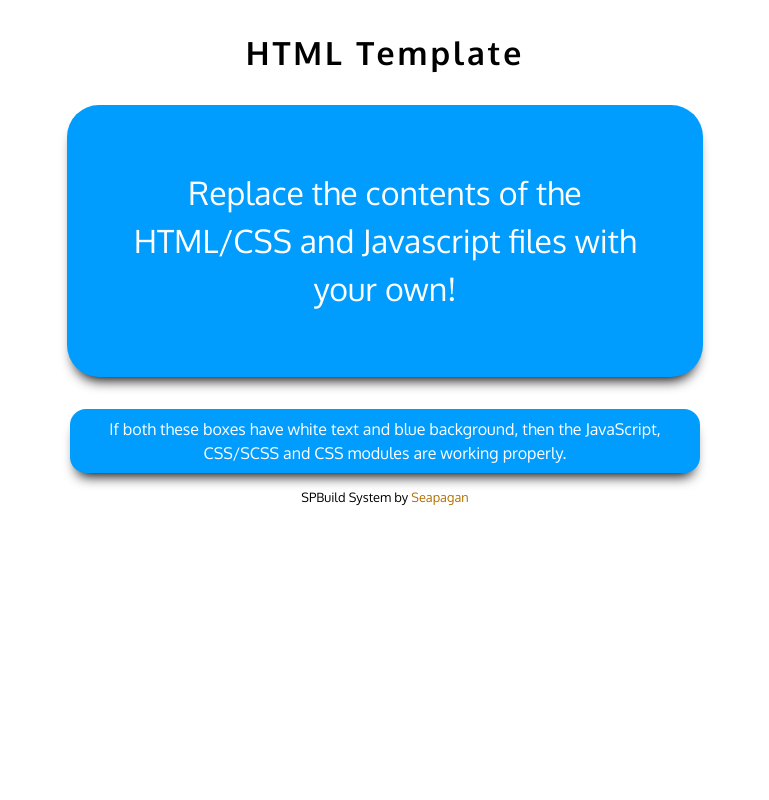
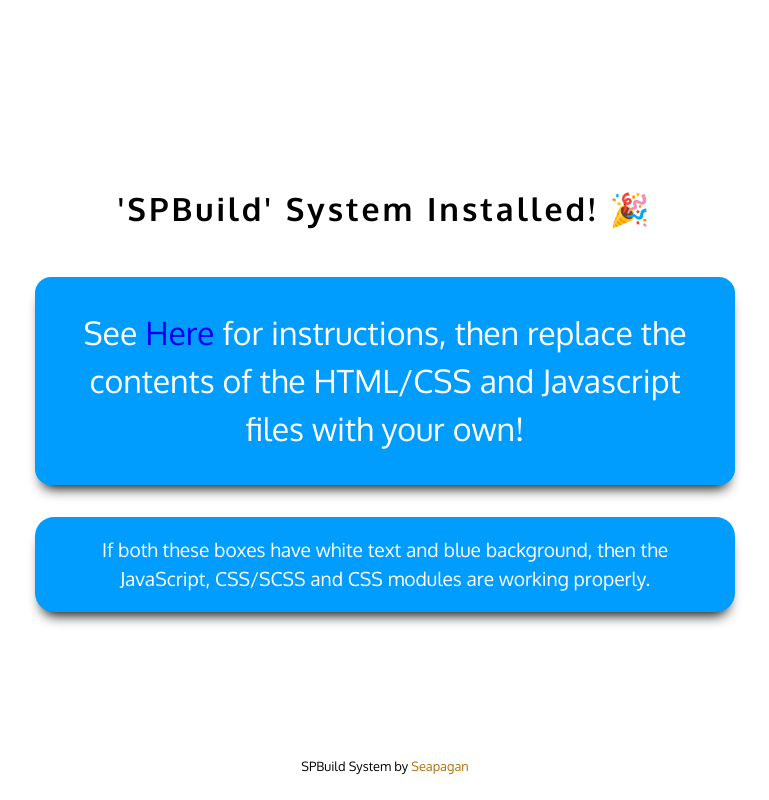
Before and after one commit to seapagan/sp-build, a website built with webpack: page src/index.html in a window 1280 px wide. Shown: the whole page, without its empty margins (255-1024 px from the left). Built offline with nearby package versions, Linux system fonts and the light colour scheme.

Commit message:
update placeholder and styling

```diff
--- a/src/index.html
+++ b/src/index.html
@@ -14,11 +14,18 @@
   </head>
   <body>
     <header>
-      <h1>HTML Template</h1>
+      <h1>'SPBuild' System Installed! 🎉</h1>
     </header>
     <main>
       <p class="big-box">
-        Replace the contents of the HTML/CSS and Javascript files with your own!
+        See
+        <a
+          href="https://github.com/seapagan/sp-build#how-to-use"
+          target="_blank"
+          >Here</a
+        >
+        for instructions, then replace the contents of the HTML/CSS and
+        Javascript files with your own!
       </p>
       <p class="check" id="js-test">
         If you can read this, the JavaScript is not loading properly! The page
--- a/src/styles/site.css
+++ b/src/styles/site.css
@@ -8,16 +8,33 @@
 
 /* ----------- DELETE BELOW THIS and replace with your own styles ----------- */
 body {
+  position: relative;
   font-family: Oxygen, sans-serif;
   max-width: 700px;
+  display: flex;
+  flex-direction: column;
+  row-gap: 1em;
+  justify-content: center;
+  align-items: center;
+  min-height: 100vh;
   margin: 0 auto;
+}
+
+main {
+  display: flex;
+  flex-direction: column;
+  row-gap: 2em;
+}
+
+main a {
+  text-decoration: none;
 }
 
 h1 {
   text-align: center;
-  margin: 1em;
   font-weight: 700;
   letter-spacing: 3px;
+  margin-bottom: 1em;
 }
 
 .check {
@@ -28,13 +45,12 @@
 
 .big-box {
   text-align: center;
-  padding: 2em;
-  margin: 1em;
+  padding: 2rem;
   background-color: hsl(203, 100%, 50%);
   color: white;
-  font-size: 2em;
+  font-size: 2rem;
   line-height: 1.5em;
-  border-radius: 1em;
+  border-radius: 1rem;
   box-shadow: 0 10px 13px -7px #000;
 }
 
@@ -45,8 +61,10 @@
 }
 
 footer {
+  position: absolute;
   font-size: 0.8em;
   text-align: center;
+  bottom: 2em;
 }
 
 footer a {
@@ -57,6 +75,8 @@
 @media screen and (max-width: 400px) {
   body {
     width: 95%;
+    justify-content: flex-start;
+    margin-top: 2em;
   }
 
   .big-box {
--- a/src/styles/styles.module.scss
+++ b/src/styles/styles.module.scss
@@ -1,10 +1,16 @@
 .moduleTest {
+  text-align: center;
+  padding: 1em 2em;
   background-color: hsl(203, 100%, 50%);
   color: white;
-  width: 90%;
-  padding: 0.5em;
+  font-size: 1.2rem;
+  line-height: 1.5em;
   border-radius: 1em;
-  text-align: center;
-  margin: 1em auto;
   box-shadow: 0 10px 13px -7px #000;
 }
+
+@media screen and (max-width: 400px) {
+  body {
+    width: 95%;
+  }
+}
```
